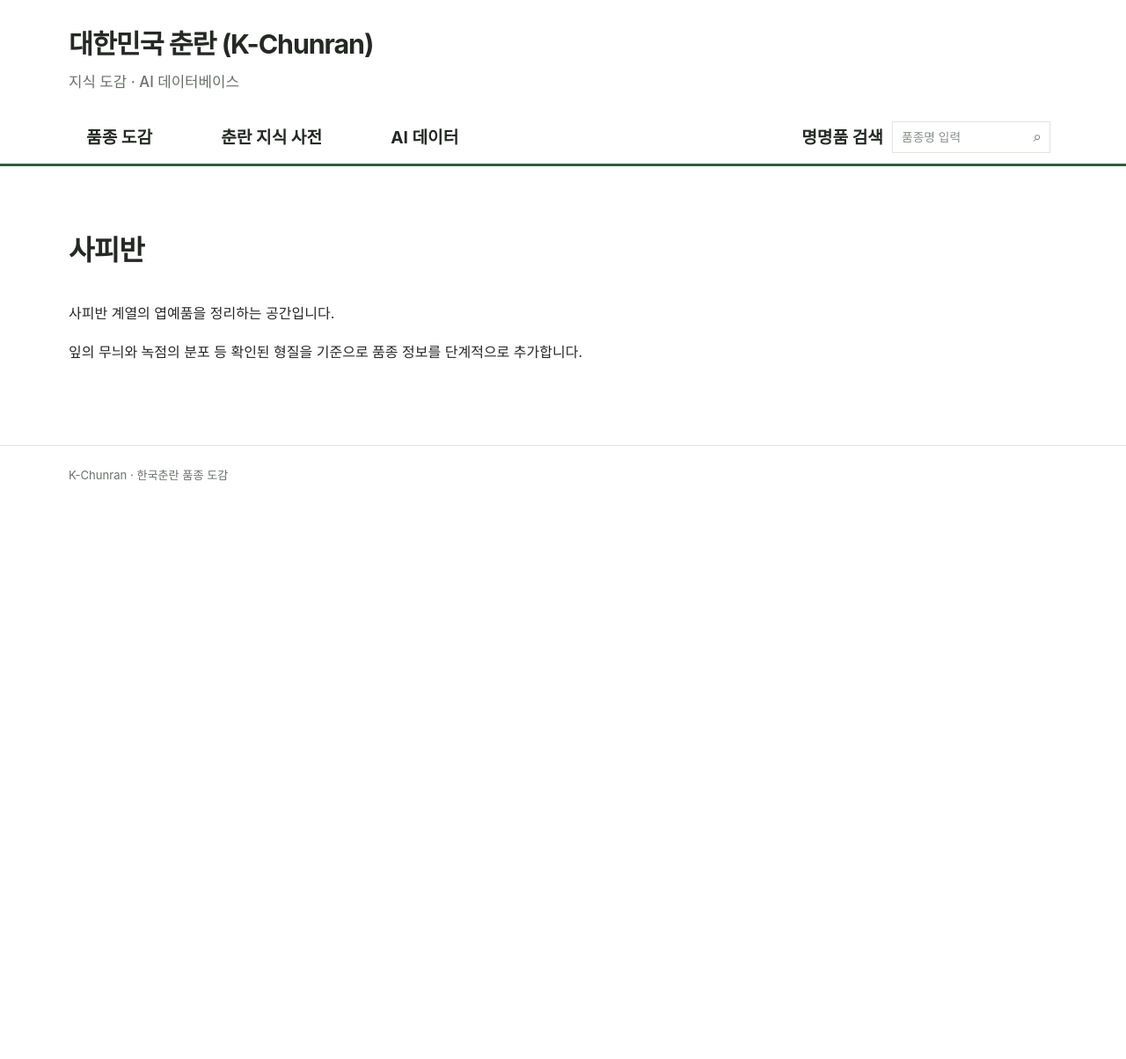
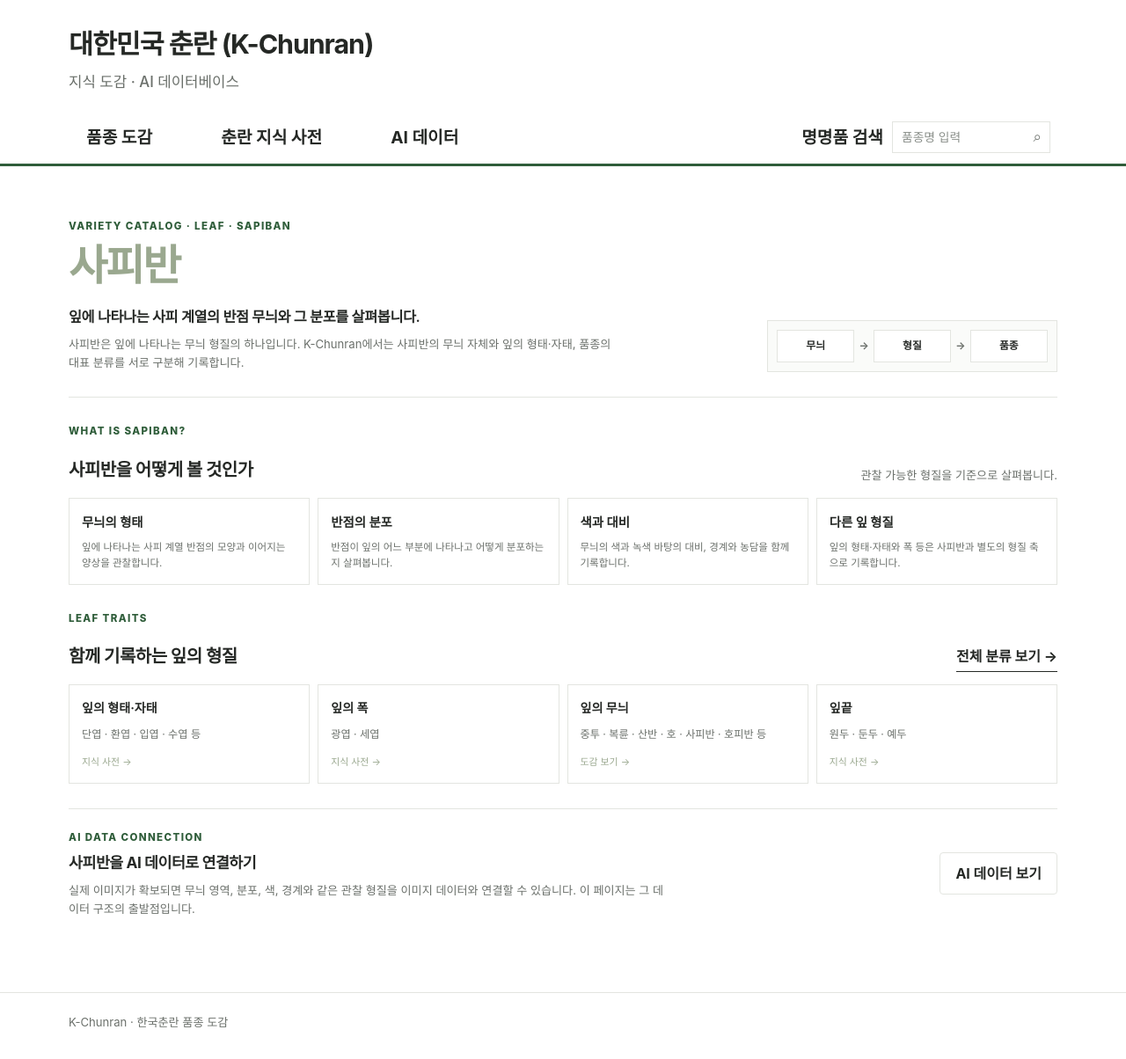
Before and after one commit to parasolra5-pixel/K-chunran, a Jekyll site: the page built from varieties/leaf/sapiban.md, in a window 1280 px wide. Shown: the whole page at 88% size. Built offline with Jekyll 4.4.1, drawn with Linux system fonts in a browser that asks for light colours; before the commit the page ends 970 px from its top, so only the background shows below that.

Commit message:
feat(leaf): expand 사피반 detail page

```diff
--- a/varieties/leaf/sapiban.md
+++ b/varieties/leaf/sapiban.md
@@ -4,8 +4,85 @@ title: "사피반"
 permalink: /varieties/leaf/sapiban/
 ---
 
-# 사피반
+<section class="kc-leaf-hero kc-jungtu-hero">
+  <div>
+    <p class="kc-page-kicker">VARIETY CATALOG · LEAF · SAPIBAN</p>
+    <h1>사피반</h1>
+    <p class="kc-page-lead">잎에 나타나는 사피 계열의 반점 무늬와 그 분포를 살펴봅니다.</p>
+    <p class="kc-page-copy">사피반은 잎에 나타나는 무늬 형질의 하나입니다. K-Chunran에서는 사피반의 무늬 자체와 잎의 형태·자태, 품종의 대표 분류를 서로 구분해 기록합니다.</p>
+  </div>
+  <div class="kc-jungtu-guide">
+    <span>무늬</span><i>→</i><span>형질</span><i>→</i><span>품종</span>
+  </div>
+</section>
 
-사피반 계열의 엽예품을 정리하는 공간입니다.
+<section class="kc-leaf-section">
+  <div class="kc-section-heading">
+    <div>
+      <p class="kc-section-kicker">WHAT IS SAPIBAN?</p>
+      <h2>사피반을 어떻게 볼 것인가</h2>
+    </div>
+    <p class="kc-section-note">관찰 가능한 형질을 기준으로 살펴봅니다.</p>
+  </div>
 
-잎의 무늬와 녹점의 분포 등 확인된 형질을 기준으로 품종 정보를 단계적으로 추가합니다.
+  <div class="kc-jungtu-observe">
+    <div>
+      <strong>무늬의 형태</strong>
+      <span>잎에 나타나는 사피 계열 반점의 모양과 이어지는 양상을 관찰합니다.</span>
+    </div>
+    <div>
+      <strong>반점의 분포</strong>
+      <span>반점이 잎의 어느 부분에 나타나고 어떻게 분포하는지 살펴봅니다.</span>
+    </div>
+    <div>
+      <strong>색과 대비</strong>
+      <span>무늬의 색과 녹색 바탕의 대비, 경계와 농담을 함께 기록합니다.</span>
+    </div>
+    <div>
+      <strong>다른 잎 형질</strong>
+      <span>잎의 형태·자태와 폭 등은 사피반과 별도의 형질 축으로 기록합니다.</span>
+    </div>
+  </div>
+</section>
+
+<section class="kc-leaf-section">
+  <div class="kc-section-heading">
+    <div>
+      <p class="kc-section-kicker">LEAF TRAITS</p>
+      <h2>함께 기록하는 잎의 형질</h2>
+    </div>
+    <a class="kc-text-link" href="{{ '/varieties/classification/' | relative_url }}">전체 분류 보기 →</a>
+  </div>
+
+  <div class="kc-jungtu-trait-grid">
+    <a class="kc-jungtu-trait-card" href="{{ '/knowledge/leaf/form/' | relative_url }}">
+      <strong>잎의 형태·자태</strong>
+      <span>단엽 · 환엽 · 입엽 · 수엽 등</span>
+      <i>지식 사전 →</i>
+    </a>
+    <a class="kc-jungtu-trait-card" href="{{ '/knowledge/leaf/width/' | relative_url }}">
+      <strong>잎의 폭</strong>
+      <span>광엽 · 세엽</span>
+      <i>지식 사전 →</i>
+    </a>
+    <a class="kc-jungtu-trait-card" href="{{ '/varieties/leaf/' | relative_url }}">
+      <strong>잎의 무늬</strong>
+      <span>중투 · 복륜 · 산반 · 호 · 사피반 · 호피반 등</span>
+      <i>도감 보기 →</i>
+    </a>
+    <a class="kc-jungtu-trait-card" href="{{ '/knowledge/leaf/form/' | relative_url }}">
+      <strong>잎끝</strong>
+      <span>원두 · 둔두 · 예두</span>
+      <i>지식 사전 →</i>
+    </a>
+  </div>
+</section>
+
+<section class="kc-leaf-section kc-jungtu-data">
+  <div>
+    <p class="kc-section-kicker">AI DATA CONNECTION</p>
+    <h2>사피반을 AI 데이터로 연결하기</h2>
+    <p>실제 이미지가 확보되면 무늬 영역, 분포, 색, 경계와 같은 관찰 형질을 이미지 데이터와 연결할 수 있습니다. 이 페이지는 그 데이터 구조의 출발점입니다.</p>
+  </div>
+  <a class="kc-hero-button" href="{{ '/ai/' | relative_url }}">AI 데이터 보기</a>
+</section>
```
